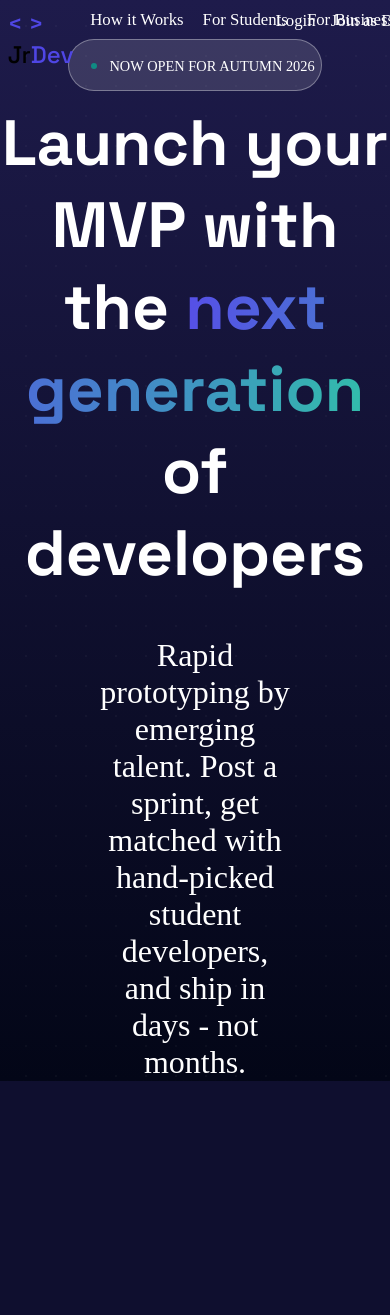
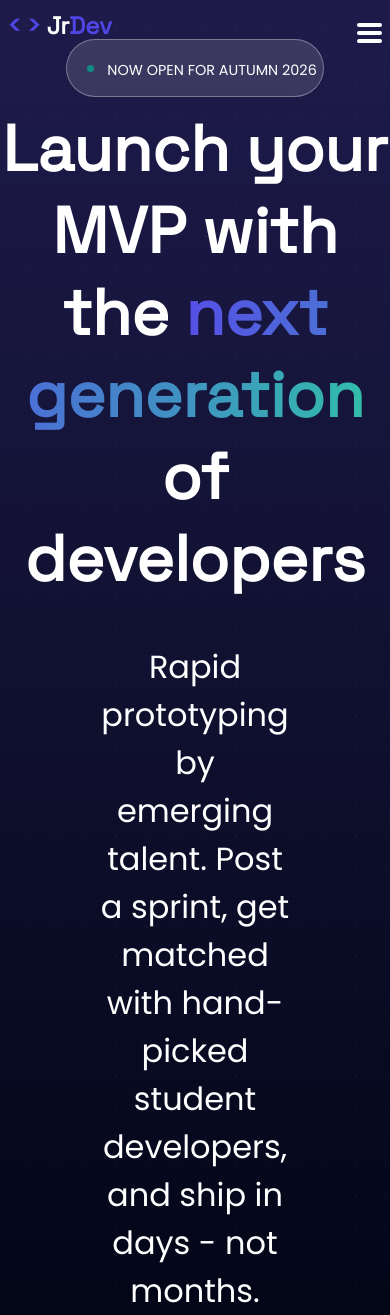
Before and after one commit to 011-sam-110/jrdev, a Flask app: page / in a window 390 px wide. Before the commit the page ends 1081 px from the top, so only its background shows below. Run offline with Flask 3, Linux system fonts and the light colour scheme; data that the repository does not hold is empty; some libraries are stand-ins or nearby versions.

Commit message:
Font and CSS improvements, adding mobile display

```diff
--- a/backend/app/static/css/styles.css
+++ b/backend/app/static/css/styles.css
@@ -1,5 +1,4 @@
 body, html {
-    background: gray;
     margin: 0px;
 }
 
@@ -14,48 +13,63 @@ body, html {
     left: 0;
     font-weight: 500;
     height: 6%;
-
 }
 
 .navbar a {
     text-decoration: none;
     color: white;
     white-space: nowrap;
-    font-size: 105%;
-    padding: 5%;
+    font-size: 100%;
+    padding: 1.5%;
+    margin: 1.5%;
 }
 
 .navLeft {
     font-size: 150%;
     flex: 1;
+    font-weight: 600;
     font-family: "Space Grotesk";
+    color: white;
+}
+
+.navMiddle, .navRight {
+    display: none;
+}
+
+.menu {
+    display: flex;
+    flex-direction: column;
+    justify-content: center;
+    gap: 4px;
+    width: 25px;
+}
+
+.menu hr {
+    width: 25px;
+    height: 4px;
+    margin: 0;
+    border: none;
+    background: white;
+    border-radius: 6px;
+}
+
+navcode {
+    font-family: "Poppins";
 }
 
 navCode, dev {
     color: #4f46e5;
 }
 
-.navMiddle, .navRight {
-    white-space: nowrap;
-    margin-top: 0.8%;
-    padding: 0;
-    font-family: "To Be Confirmed"; /* ------------------------------------------------------ */
-}
-
-.navMiddle {
-    width: 40%;
-}
-
-.navRight {
-    width: 30%;
-    margin-left: 10%;
-}
-
 #hire {
     border: 2px solid #4f46e5;
     border-radius: 50px;
     font-weight: 600;
-    background: linear-gradient(to right, #524ae7, #6162f0)
+    background: linear-gradient(to right, #524ae7, #6162f0);
+    margin: 0;
+    padding: 3%;
+    padding-left: 5%;
+    padding-right: 5%;
 }
 
 .homeLaunch {
@@ -78,7 +92,7 @@ navCode, dev {
     padding-right: 1.5%;
     margin: auto;
     text-transform: uppercase;
-    font-family: "To Be Confirmed"; /* ------------------------------------------------------ */
+    font-family: "Poppins";
     font-weight: 500;
     font-size: 90%;
     background-color: #ffffff22;
@@ -106,5 +120,29 @@ li::marker {
     margin: auto;
     font-size: 200%;
     font-weight: 400;
-    font-family: "To Be Confirmed"; /* ------------------------------------------------------ */
+    font-family: "Poppins";
 }
+
+@media (min-width:1200px) {
+    .navMiddle, .navRight {
+        display: block;
+        white-space: nowrap;
+        margin-top: 0.8%;
+        padding: 0;
+        font-family: "Poppins";
+    }
+
+    .navMiddle {
+        width: 40%;
+    }
+
+    .navRight {
+        width: 28%;
+        margin-left: 10%;
+    }
+
+    .menu {
+        display: none;
+    }
+
+}
--- a/backend/app/templates/home.html
+++ b/backend/app/templates/home.html
@@ -2,13 +2,13 @@
 <html lang="en">
     <head>
         <meta charset="utf-8"/>
-        <meta content="width=device-width, initial-scale=1.0" name="viewport"/>
+        <meta name="viewport" content="width=device-width, initial-scale=1.0">
         <meta name="description" content="JrDev connects businesses with student developers for rapid, affordable software prototyping. Launch a sprint, get an MVP built, pay only when deliverables are met."/>
         <link rel="icon" type="image/svg+xml" href="/backend/app/static/favicon.svg"/>
         <title>JrDev | Rapid prototyping by emerging talent</title>
         <link href="https://fonts.googleapis.com" rel="preconnect"/>
         <link crossorigin="" href="https://fonts.gstatic.com" rel="preconnect"/>
-        <link href="https://fonts.googleapis.com/css2?family=Space+Grotesk:wght@300;400;500;600;700&amp;family=Inter:wght@300;400;500;600&amp;display=swap" rel="stylesheet"/>
+        <link href="https://fonts.googleapis.com/css2?family=Space+Grotesk&family=Poppins" rel="stylesheet"/>
         <link href="https://fonts.googleapis.com/icon?family=Material+Icons+Round" rel="stylesheet"/>
         <link rel="stylesheet" href="{{ url_for('static', filename='css/styles.css') }}">
     </head>
@@ -37,6 +37,12 @@
                     <a href="/register?role=BUSINESS" id="hire">Hire Talent</a>
                 {% endif %}
             </div>
+
+            <div class="menu">
+                <hr>
+                <hr>
+                <hr>
+            </div>
         </nav>
 
         <div class="homeLaunch">
```
